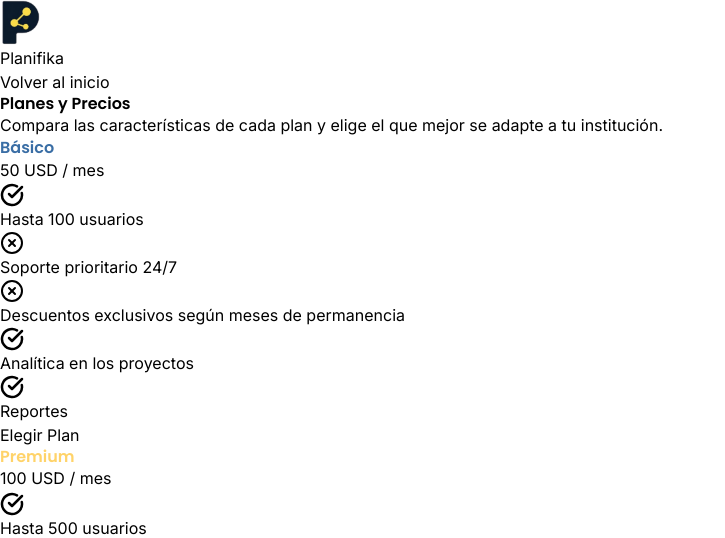
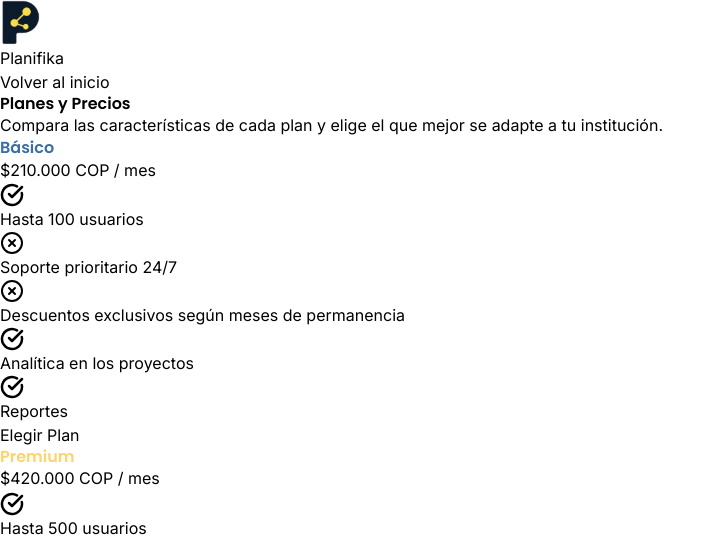
Before and after one commit to Drim-Soft/planifika-landing-ui, a React (Vite) app: page /plans in a window 1280 px wide. Shown: the top 538 px of the page, without its empty margins (0-725 px from the left). Built offline with nearby package versions, Linux system fonts and the light colour scheme.

Commit message:
Bugs typograpy

```diff
--- a/src/pages/Checkout.tsx
+++ b/src/pages/Checkout.tsx
@@ -310,7 +310,11 @@
           <Button
             onClick={() =>
               navigate('/processing', {
-                  state: { plan, metodo, datos: { institucion, nit, correo, telefono, direccion } },
+                state: {
+                  plan,
+                  metodo,
+                  datos: { institucion, nit, correo, telefono, direccion },
+                },
               })
             }
             className={`px-12 py-4 text-lg font-poppins ${
--- a/src/pages/Confirm.tsx
+++ b/src/pages/Confirm.tsx
@@ -1,4 +1,4 @@
-import React from 'react';
+import React, { useEffect } from 'react';
 import { useLocation, useNavigate } from 'react-router-dom';
 import { Button } from '../components/ui/Button';
 import { Logo } from '../components/ui/Logo';
@@ -8,10 +8,13 @@
   const navigate = useNavigate();
   const { plan, method, data } = location.state || {};
 
-  if (!plan || !data) {
-    navigate('/plans');
-    return null;
-  }
+  useEffect(() => {
+    if (!plan || !data) {
+      navigate('/plans');
+    }
+  }, [plan, data, navigate]);
+
+  if (!plan || !data) return null;
 
   return (
     <div className="min-h-screen flex flex-col items-center justify-center bg-gradient-to-br from-[#F7F7F7] via-white to-[#F7F7F7] p-6">
@@ -38,9 +41,11 @@
           </p>
         </div>
 
-        {/* Fixed plan data */}
+        {/* Plan data */}
         <div className="mb-8">
-          <h2 className="text-2xl font-bold text-[#3A6EA5] mb-2">{plan.name} Plan</h2>
+          <h2 className="text-2xl font-bold text-[#3A6EA5] mb-2">
+            {plan.name} Plan
+          </h2>
           <p className="text-gray-600 font-inter">
             Método de pago: <strong>{method || 'No especificado'}</strong>
           </p>
--- a/src/pages/Plans.tsx
+++ b/src/pages/Plans.tsx
@@ -10,7 +10,7 @@
   const plans = [
     {
       name: 'Básico',
-      price: '50 USD / mes',
+      price: '$210.000 COP / mes',
       color: '#3A6EA5',
       users: 100,
       features: [
@@ -20,11 +20,11 @@
         { name: 'Analítica en los proyectos', available: true },
         { name: 'Reportes', available: true },
       ],
-      type: 'checkout', // 🔹 Tipo: redirige a pago
+      type: 'checkout',
     },
     {
       name: 'Premium',
-      price: '100 USD / mes',
+      price: '$420.000 COP / mes',
       color: '#FFD369',
       users: 500,
       features: [
@@ -48,7 +48,7 @@
         { name: 'Analítica en los proyectos', available: true },
         { name: 'Reportes avanzados', available: true },
       ],
-      type: 'form', // 🔹 Tipo: redirige a formulario
+      type: 'form',
     },
   ];
 
@@ -132,9 +132,9 @@
                       navigate('/checkout', {
                         state: {
                           plan: {
-                            name: plan.name,
-                            price: plan.price,
-                            users: plan.users,
+                            nombre: plan.name,
+                            precio: plan.price,
+                            usuarios: plan.users,
                           },
                         },
                       });
```
Lines whose indentation alone changed are shown as unchanged.
